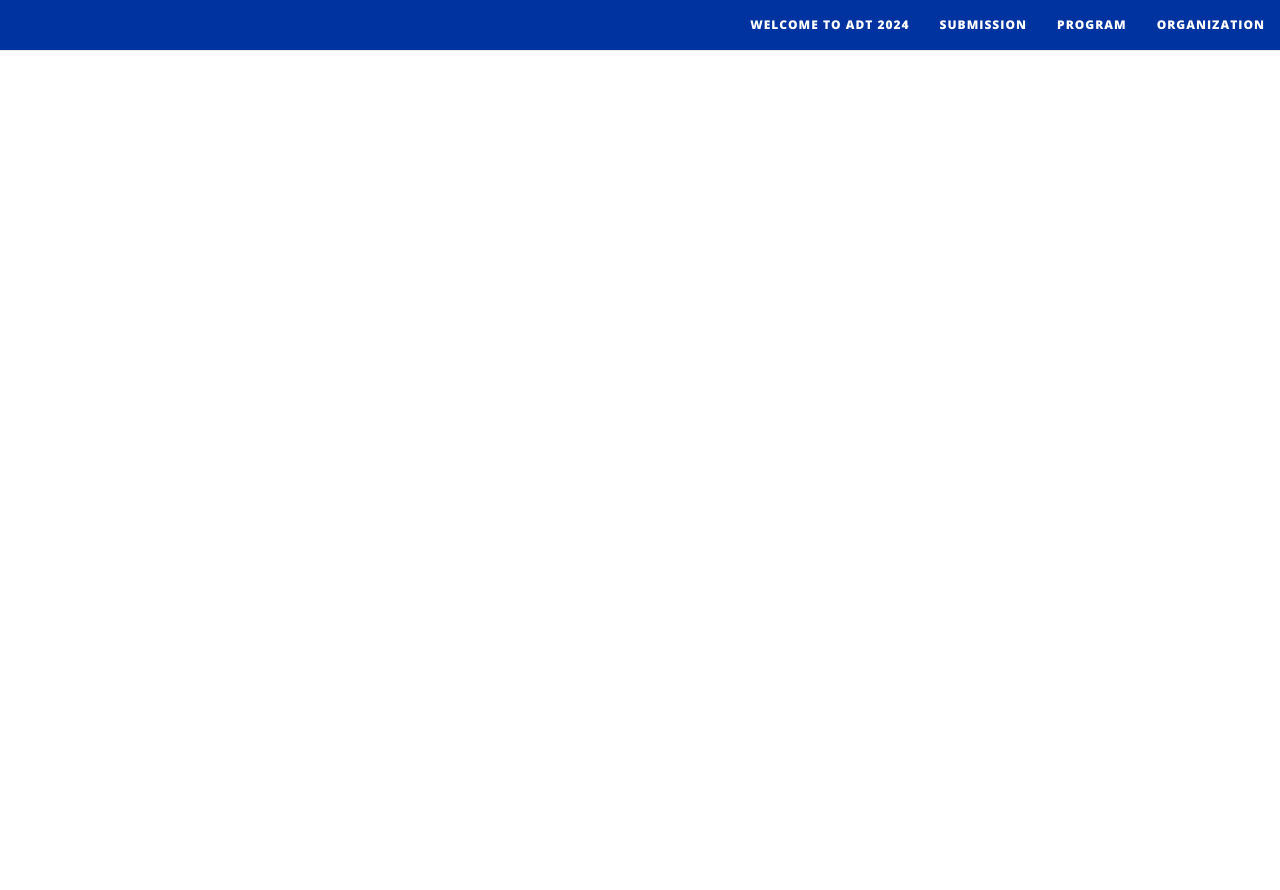
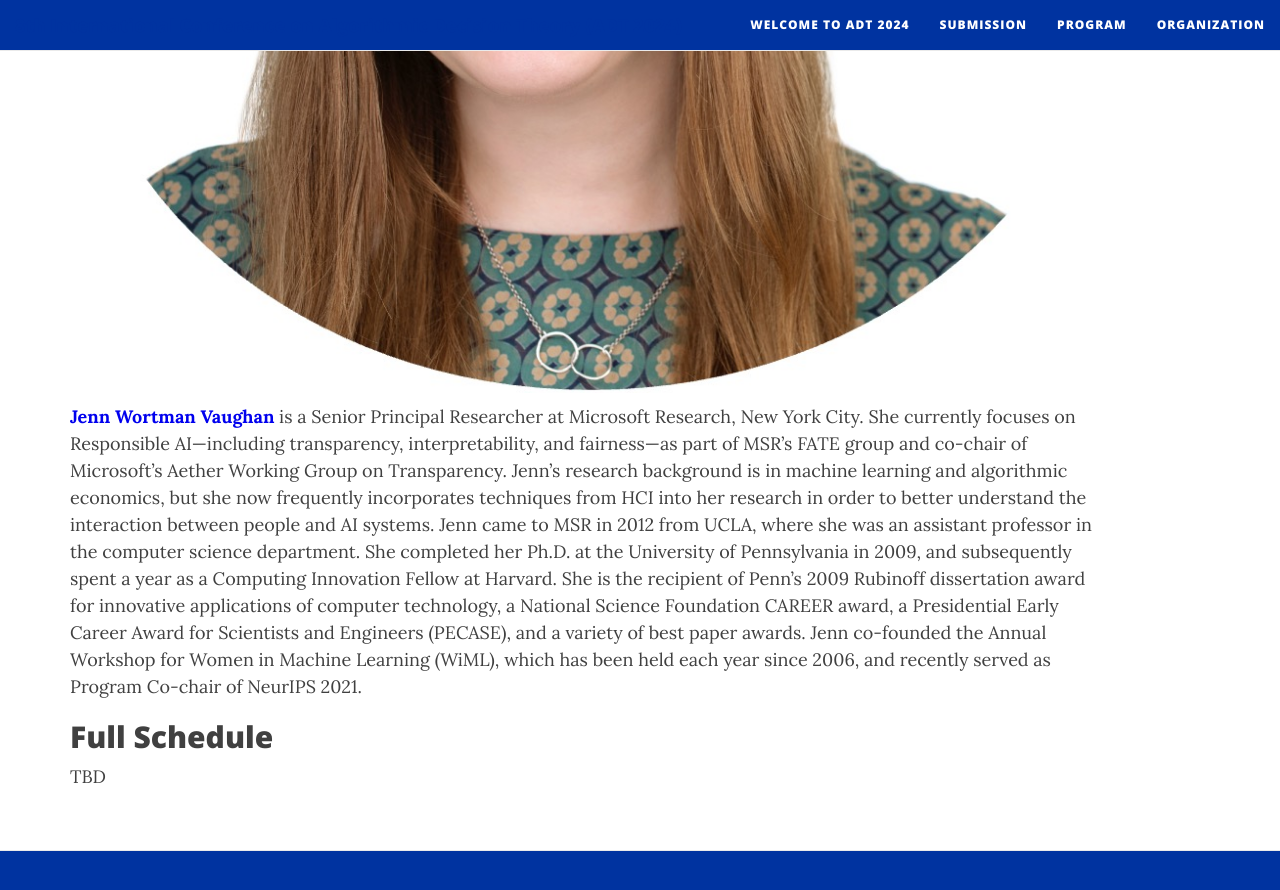
Before and after one commit to PrefLib/adt2024, a Jekyll site: the page built from program.md, in a window 1280 px wide and 900 px high, scrolled down 2897 px. Shown: the top 890 px of the window. Built offline with Jekyll 4.4.1, drawn with Linux system fonts in a browser that asks for light colours; nearby versions of some CDN libraries; some of the changed text lies outside the part shown.

Commit message:
pics and bio

```diff
--- a/program.md
+++ b/program.md
@@ -9,11 +9,17 @@ The 8th International Conference on Algorithmic Decision Theory (ADT 2024) will
 
 ## Invited Talks
 
+<img src="{{ 'img/XiaoTracyLiu.jpg' | relative_url }}" />
+
 **[Xiao (Tracy) Liu](https://tracyxliu.com/)** is an Associate Professor at the Department of Economics, School of Economics and Management, Tsinghua University. Tracy studies behavioral market design and behavioral game theory, such as the design of innovative markets and transfer of learning between repeated games.
+
+<img src="{{ 'img/HerveMoulin.jpg' | relative_url }}" />
 
 **[Herve Moulin](https://www.gla.ac.uk/schools/business/staff/hervemoulin/)** graduated in 1971 from the Ecole Normale Superieure in Paris and received his PhD in mathematics from the Université de Paris in 1975. After teaching at the Ecole Nationale de la Statistique et Administration Economique and Dauphine University in Paris, he moved to the USA in 1984, first to the Virginia Polytechnic Institute and State University, then to Duke and Rice Universities. He joined the University of Glasgow in 2013. He is a Fellow of the Econometric Society since 1983, of the Royal Society of Edinburgh since 2015, and of the British Academy since 2018.
 
-**[Jenn Wortman Vaughan](https://www.jennwv.com/)** is a Senior Principal Researcher at Microsoft Research, New York City, a collaborative and interdisciplinary basic research lab. Jenn works on responsible AI—specifically transparency, interpretability, and fairness of AI systems—as part of Microsoft's FATE group and Co-Chair of Microsoft's Aether working group on transparency. Jenn is interested in the interaction between people and AI.
+<img src="{{ 'img/JennWortmanVaughan.jpg' | relative_url }}" />
+
+**[Jenn Wortman Vaughan](https://www.jennwv.com/)** is a Senior Principal Researcher at Microsoft Research, New York City. She currently focuses on Responsible AI—including transparency, interpretability, and fairness—as part of MSR's FATE group and co-chair of Microsoft’s Aether Working Group on Transparency. Jenn's research background is in machine learning and algorithmic economics, but she now frequently incorporates techniques from HCI into her research in order to better understand the interaction between people and AI systems. Jenn came to MSR in 2012 from UCLA, where she was an assistant professor in the computer science department. She completed her Ph.D. at the University of Pennsylvania in 2009, and subsequently spent a year as a Computing Innovation Fellow at Harvard. She is the recipient of Penn's 2009 Rubinoff dissertation award for innovative applications of computer technology, a National Science Foundation CAREER award, a Presidential Early Career Award for Scientists and Engineers (PECASE), and a variety of best paper awards. Jenn co-founded the Annual Workshop for Women in Machine Learning (WiML), which has been held each year since 2006, and recently served as Program Co-chair of NeurIPS 2021.
 
 
 ## Full Schedule
```
Also changed, not shown: img/HerveMoulin.jpg (added), img/JennWortmanVaughan.jpg (added), img/XiaoTracyLiu.jpg (added).
